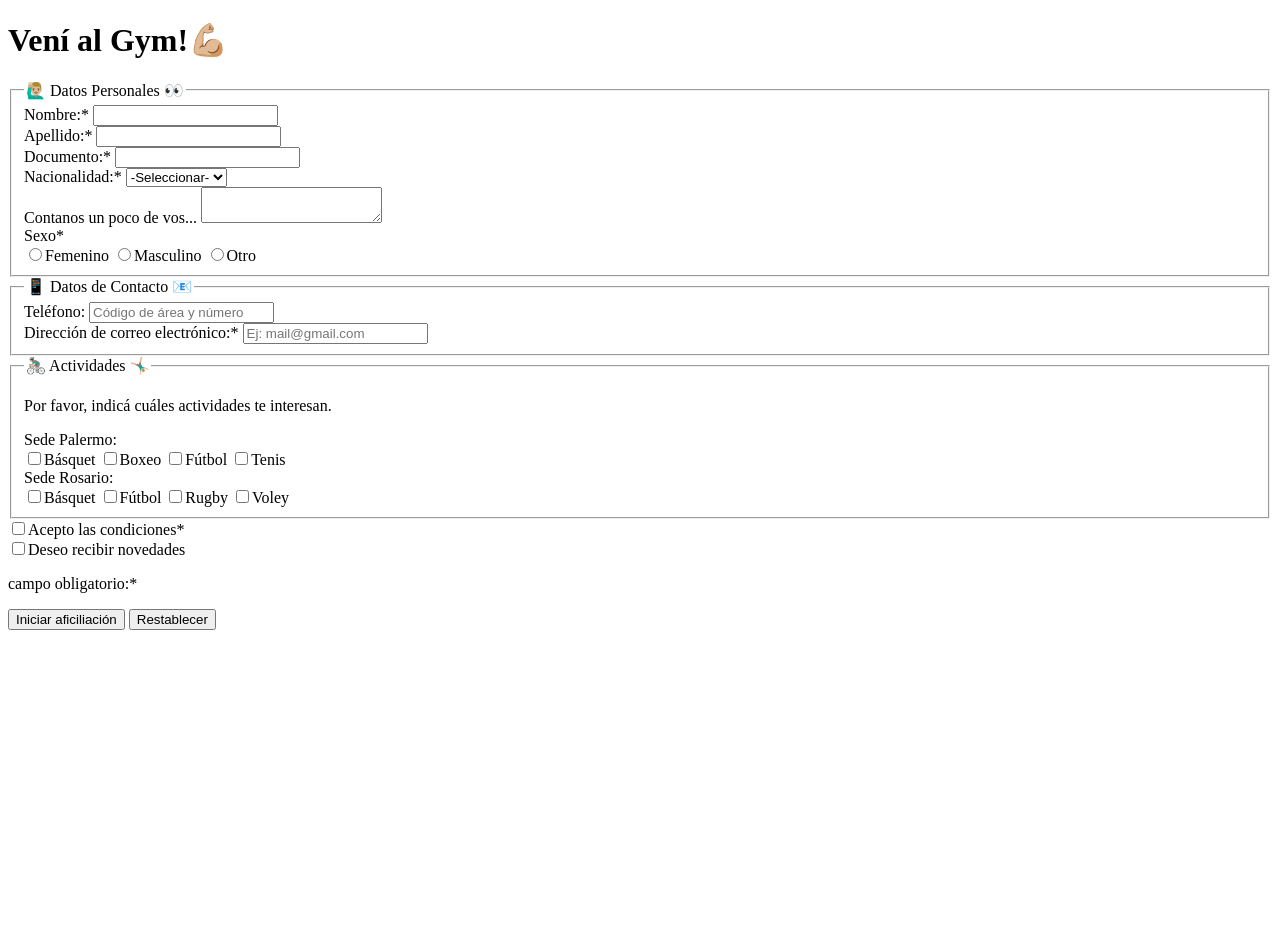
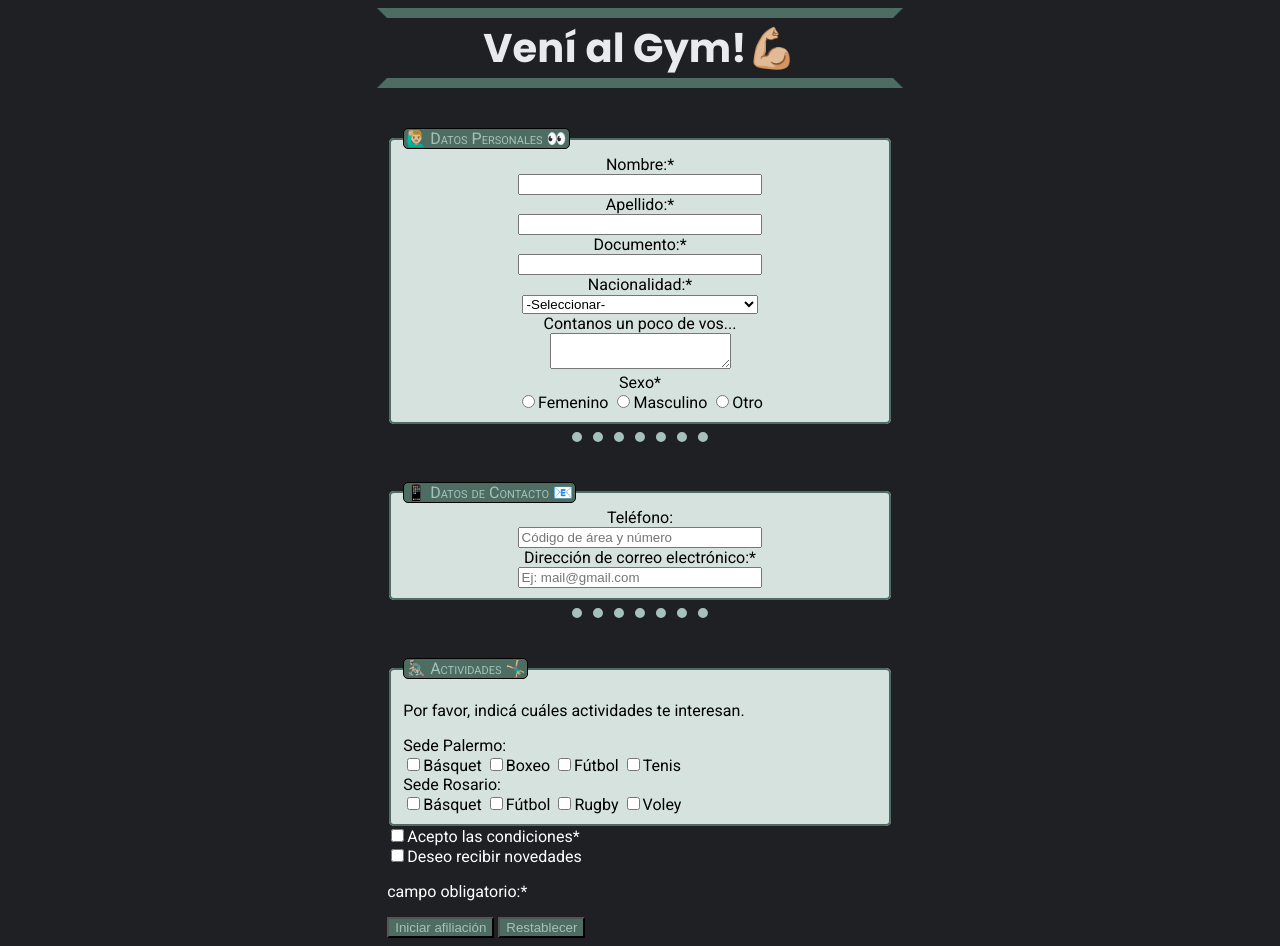
Before and after one commit to SofiaDeAlessandre/desafio-04, a website built with Vite: page index.html in a window 1280 px wide. Before the commit the page ends 800 px from the top, so only its background shows below. Built offline with nearby package versions, Linux system fonts and the light colour scheme.

Commit message:
se añadieron estilos

```diff
--- a/index.html
+++ b/index.html
@@ -8,28 +8,28 @@
   <body>
     <h1>Vení al Gym!💪🏼</h1>
 
-    <form action="">
-      <fieldset>
+    <form action="https://postman-echo.com/post" method="POST">
+      <fieldset class="texto-centrado">
         <legend>🙋🏼‍♂️ Datos Personales 👀</legend>
 
         <div>
-          <label for="nombre">Nombre:*</label>
-          <input id="nombre" type="text" name="nombre" required />
+          <label for="nombre" class="display-block">Nombre:*</label>
+          <input class="inputs" id="nombre" type="text" name="nombre" required />
         </div>
 
         <div>
           <label for="apellido">Apellido:*</label>
-          <input id="apellido" type="text" name="apellido" required />
+          <input class="inputs" id="apellido" type="text" name="apellido" required />
         </div>
 
         <div>
           <label for="documento">Documento:*</label>
-          <input id="documento" name="documento" required />
+          <input class="inputs" id="documento" name="documento" required />
         </div>
 
         <div>
           <label for="nacionalidad">Nacionalidad:*</label>
-          <select required id="nacionalidad">
+          <select class="inputs" required id="nacionalidad">
             <option>-Seleccionar-</option>
           </select>
         </div>
@@ -49,23 +49,24 @@
         </div>
       </fieldset>
 
-      <form>
-        <fieldset>
+  <hr class="linea-puntos">
+
+        <fieldset class="texto-centrado">
           <legend>📱 Datos de Contacto 📧</legend>
 
           <div>
             <label for="telefono">Teléfono:</label>
-            <input id="telefono" placeholder="Código de área y número" />
+            <input class="inputs" id="telefono" placeholder="Código de área y número" />
           </div>
 
           <div>
             <label for="email">Dirección de correo electrónico:*</label>
-            <input id="email" placeholder="Ej: mail@gmail.com" required />
+            <input class="inputs" id="email" placeholder="Ej: mail@gmail.com" required />
           </div>
         </fieldset>
-      </form>
 
-      <form>
+        <hr class="linea-puntos">
+
         <fieldset>
           <legend>🚴🏼‍♂️ Actividades 🤸🏼‍♂️</legend>
 
@@ -91,16 +92,16 @@
             </div>
           </div>
         </fieldset>
-      </form>
 
-      <form>
-        <div><input type="checkbox" />Acepto las condiciones*</div>
-        <div><input type="checkbox" />Deseo recibir novedades</div>
-      </form>
 
-      <p>campo obligatorio:*</p>
 
-      <button type="submit">Iniciar aficiliación</button>
+        <div class="input-div"><input type="checkbox"/>Acepto las condiciones*</div>
+        <div class="input-div"><input type="checkbox" />Deseo recibir novedades</div>
+
+
+      <p class="input-div">campo obligatorio:*</p>
+
+      <button type="submit">Iniciar afiliación</button>
       <button type="reset">Restablecer</button>
     </form>
 
--- a/style.css
+++ b/style.css
@@ -0,0 +1,81 @@
+@import url('https://fonts.googleapis.com/css2?family=Poppins:ital,wght@0,100;0,200;0,300;0,400;0,500;0,600;0,700;0,800;0,900;1,100;1,200;1,300;1,400;1,500;1,600;1,700;1,800;1,900&family=Roboto:ital,wght@0,100;0,300;0,400;0,500;0,700;0,900;1,100;1,300;1,400;1,500;1,700;1,900&display=swap');
+@import url('https://fonts.googleapis.com/css2?family=Poppins:ital,wght@0,100;0,200;0,300;0,400;0,500;0,600;0,700;0,800;0,900;1,100;1,200;1,300;1,400;1,500;1,600;1,700;1,800;1,900&family=Roboto:ital,wght@0,100;0,300;0,400;0,500;0,700;0,900;1,100;1,300;1,400;1,500;1,700;1,900&display=swap');
+
+body {
+  background-color: rgb(31,32,35);
+  font-family: "Roboto", serif;
+}
+
+h1 {
+  margin: auto;
+  width: 40%;
+  color: rgb(232,234,237);
+  font-size: 40px;
+  border-bottom: 10px solid rgb(77,109,99);
+  border-top: 10px solid rgb(77,109,99);
+  border-left: 10px solid rgb(31,32,35);
+  border-right: 10px solid rgb(31,32,35);
+  text-align: center;
+  font-family: "Poppins", serif;
+}
+
+form {
+  width: 40%;
+  margin: auto;
+  margin-top: 40px;
+}
+
+fieldset {
+  background-color: rgb(214,226,222);
+  border: 2px solid rgb(77,109,99);
+  border-radius: 5px;
+  margin-top: 40px;
+}
+/* background-color: rgb(166,193,185); */
+legend {
+  text-align: end;
+  border: 1px solid black;
+  border-radius: 5px;
+  background-color: rgb(77,109,99);
+  color: rgb(166,193,185);
+    font-variant: small-caps;
+}
+
+.inputs {
+  width: 50%;
+}
+
+label {
+  display: block;
+}
+
+.texto-centrado {
+  text-align: center;
+}
+
+.linea-puntos {
+  border: none;
+  border-top: 10px dotted rgb(166,193,185);
+  width: 27%;
+}
+
+button {
+  background-color: rgb(77,109,99);
+  color: rgb(166,193,185);
+}
+
+button:hover{
+  background-color: rgb(166,193,185);
+  color: rgb(77,109,99) ;
+}
+
+input:hover{
+  background-color: rgb(77,109,99);
+}
+
+fieldset:focus-within{
+  background-color: rgb(166,193,185);
+}
+.input-div {
+  color: white;
+}
```
